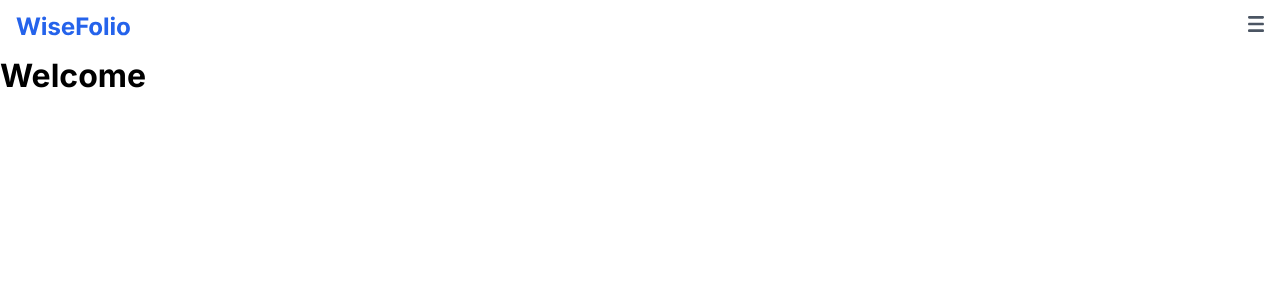
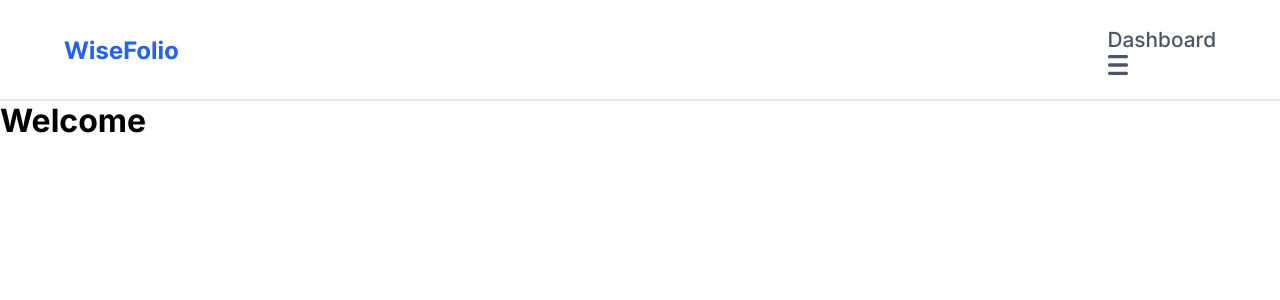
Before and after one commit to Lospub/WiseFolio-Client, a React (Vite) app in the folder wisefolio-client/: page / in a window 1280 px wide. Shown: the top 300 px of the page. Built offline with nearby package versions, Linux system fonts and the light colour scheme.

Commit message:
add desktop and tablet view

```diff
--- a/wisefolio-client/src/App.scss
+++ b/wisefolio-client/src/App.scss
@@ -1,7 +1,3 @@
 @use './styles/partials/variables' as *;
 @use './styles/partials/mixins' as *;
 @use './styles/partials/typography' as *;
-
-@forward './styles/partials/variables';
-@forward './styles/partials/mixins';
-@forward './styles/partials/typography';
--- a/wisefolio-client/src/components/Header/Header.scss
+++ b/wisefolio-client/src/components/Header/Header.scss
@@ -1,15 +1,33 @@
-@use '../../styles/partials/variables' as *;
-@use '../../styles/partials/mixins' as *;
-
+@use "../../styles/partials/variables" as *;
+@use "../../styles/partials/mixins" as *;
 
 .header {
     @include flex-style(flex-start, space-between, left, nowrap, row);
     padding: 1rem;
+    border-bottom: 2px solid $primary-boarder;
+
+    @include tablet {
+        align-items: center;
+        padding: 1.5rem 2rem;
+    }
+
+    @include desktop {
+        padding: 1.5rem 4rem;
+    }
+
+    &__logo {
+        height: 1.5rem;
+
+        @include tablet {
+            height: 2.5rem;
+            svg {
+                height: 2.5rem;
+            }
+        }
+    }
 
     &__link {
         text-decoration: none;
-
-        font-size: 1rem;
 
         &:hover {
             text-decoration: underline;
@@ -19,32 +37,52 @@
     &__text {
         display: none;
 
+        @include tablet {
+            display: block;
+            @include font-style(1.3rem, 1.5, 500, $secondary-text);
+        }
     }
 
     &__icons {
         @include flex-style(center, center, none, nowrap, row);
         gap: 0.5rem;
 
+        @include tablet {
+            gap: 1rem;
+        }
     }
 
     &__icon {
         display: block;
         cursor: pointer;
+        width: 1.25rem;
+        height: 1.25rem;
 
-        &--mobile {
-
+        @include tablet {
+            &--mobile {
+                display: none;
+            }
         }
 
         &--bell {
-            width: 1.125rem;
-            height: 1.125rem;
+            width: 1rem;
+            height: 1rem;
+
+            @include tablet {
+                width: 1.75rem;
+                height: 1.75rem;
+            }
         }
 
         &--avatar {
-            width: 1.5rem;
-            height: 1.5rem;
+            width: 1.75rem;
+            height: 1.75rem;
             border-radius: 50%;
+
+            @include tablet {
+                width: 2.5rem;
+                height: 2.5rem;
+            }
         }
-
     }
 }
```
